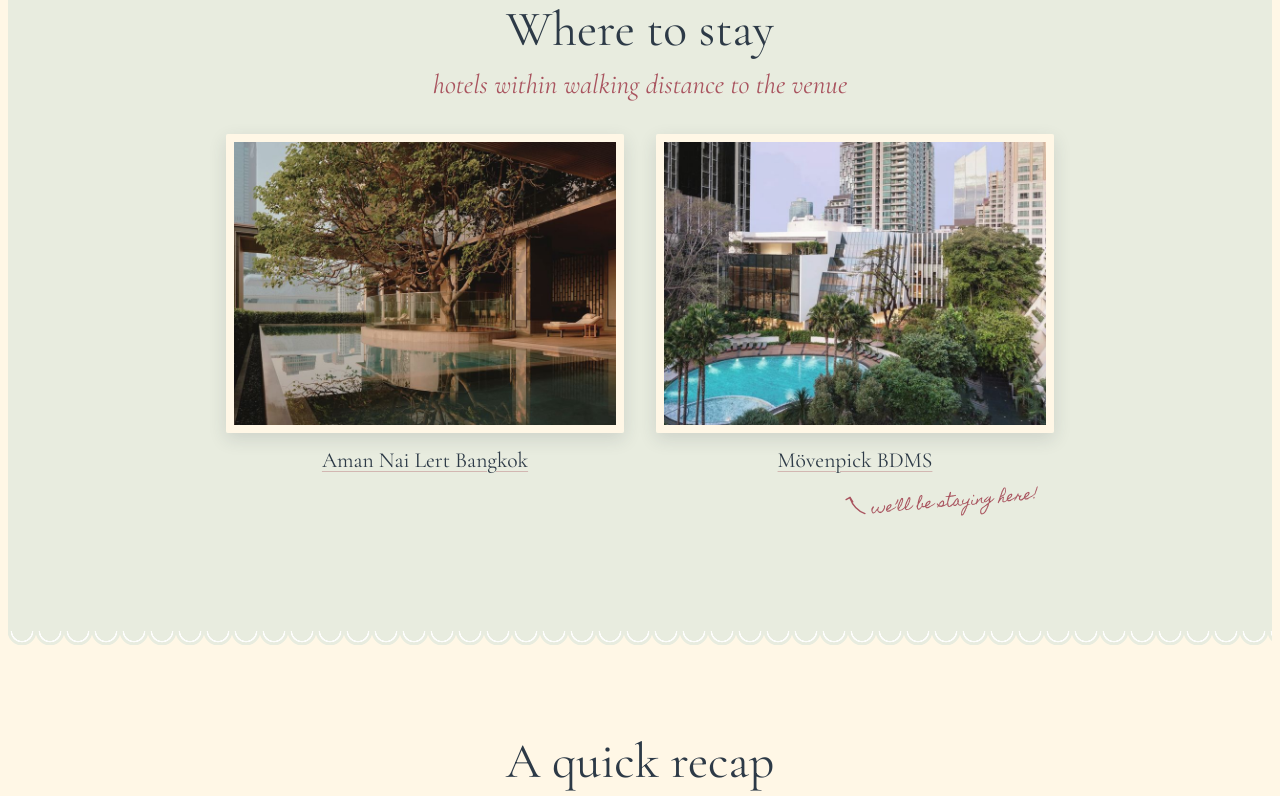
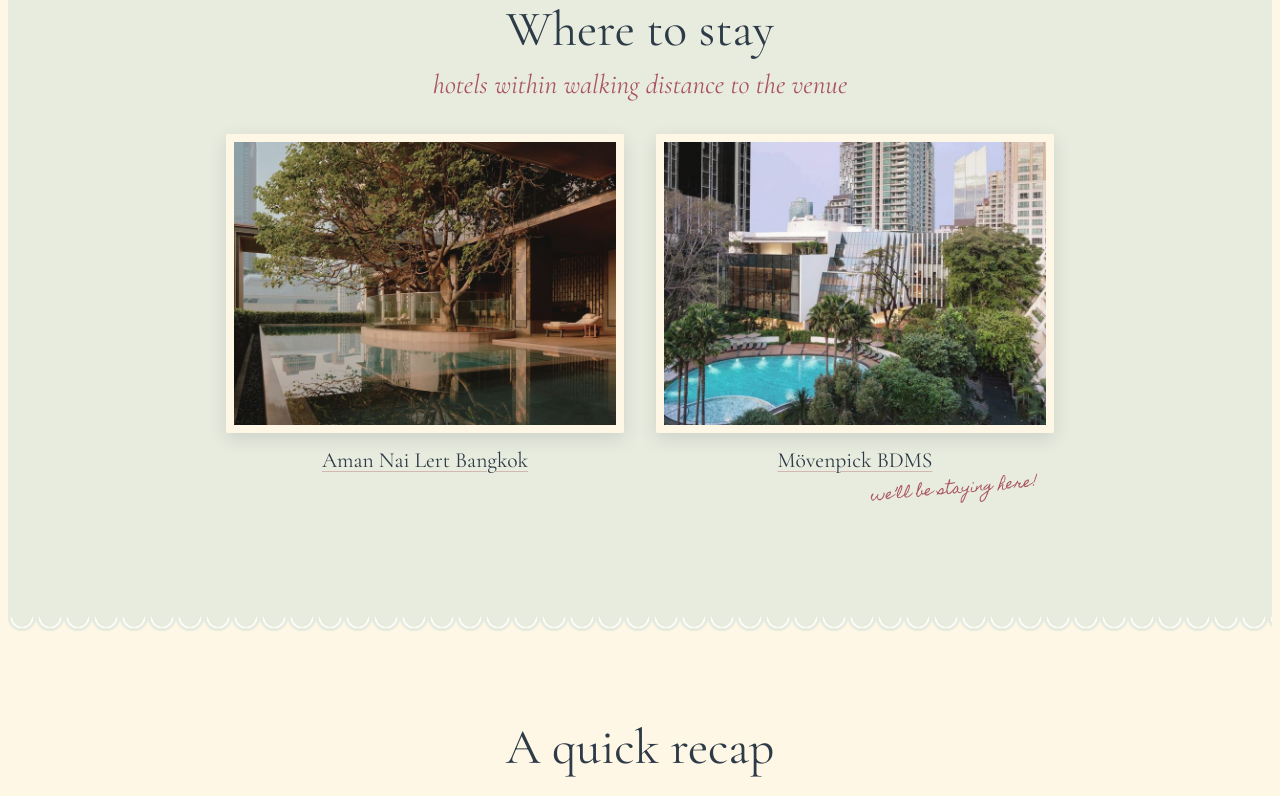
Before and after one commit to jjean-c/j-jwedding, a plain HTML site: page index.html in a window 1280 px wide. Shown: the part 5453-6249 px from the top of the page. Drawn offline with Linux system fonts and the light colour scheme.

Commit message:
Hotel note: remove arrow
Co-Authored-By: Claude Opus 5.5 <noreply@anthropic.com>
Claude-Session: https://claude.ai/code/session_01VR3RgDGCSpaeBPWy6oQ488

```diff
--- a/index.html
+++ b/index.html
@@ -780,7 +780,7 @@ fieldset.field{border:0;margin:0;padding:0}
         <a class="hotel stay" href="https://www.google.com/maps/search/?api=1&amp;query=Movenpick+BDMS+Wellness+Resort+Bangkok" target="_blank" rel="noopener">
           <img src="img/hotel-movenpick.jpg" alt="Garden pool at M&ouml;venpick BDMS Wellness Resort Bangkok" width="800" height="600" loading="lazy">
           <span class="pn">M&ouml;venpick BDMS</span>
-          <span class="ours"><svg viewBox="0 0 48 48" aria-hidden="true"><path d="M44 8C34 10 22 16 14 30"/><path d="M8 26L14 31L20 24"/></svg>we&rsquo;ll be staying here!</span>
+          <span class="ours">we&rsquo;ll be staying here!</span>
         </a>
       </div>
     </div>
```
